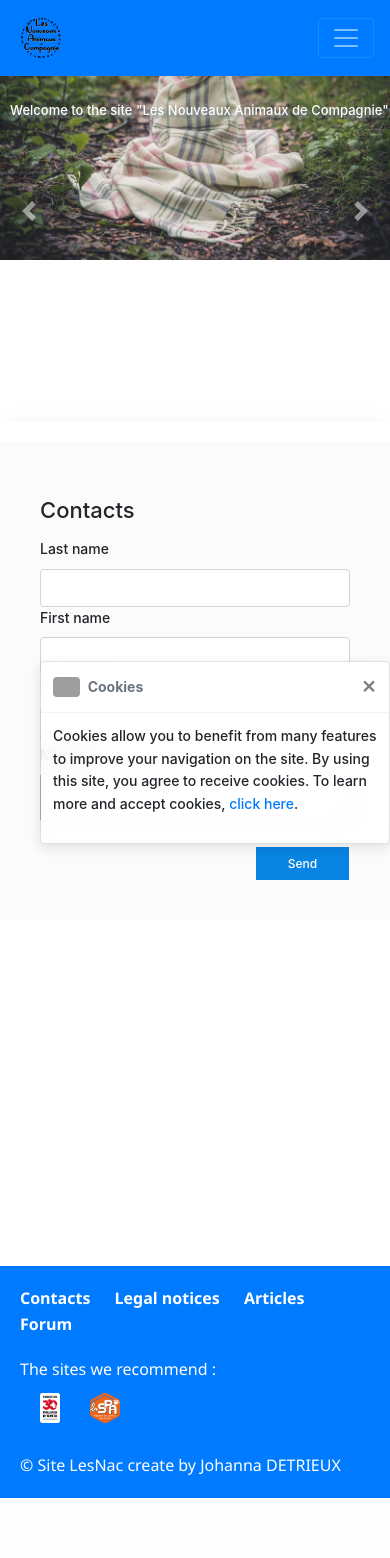
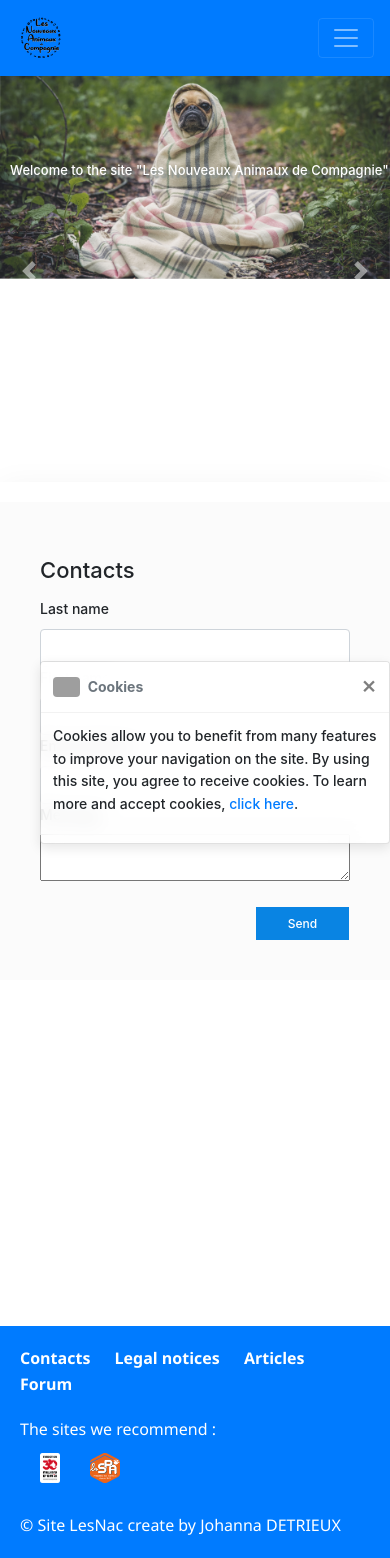
Before and after one commit to Jwana24/projet_afpa_2019, a Symfony app: template templates/general/index.html.twig in a window 390 px wide. Before the commit the page ends 1498 px from the top, so only its background shows below. Run offline with Twig, Linux system fonts and the light colour scheme; the template is opened without the code that fills it, so the values that code supplies are empty; form fields are guessed from the names that the template uses; some libraries are stand-ins or nearby versions; grey boxes are pictures that could not be loaded.

Commit message:
arrangement slider css responsive

```diff
--- a/public/CSS/style.css
+++ b/public/CSS/style.css
@@ -964,7 +964,11 @@ ion-icon[name=heart-empty]
 {
     /* HOMEPAGE */
 
-    #slider,
+    .slider-content
+    {
+        padding-top: 60px;
+    }
+
     .slide
     {
         width: 100%;
@@ -977,9 +981,30 @@ ion-icon[name=heart-empty]
         left: 10px;
     }
 
+    .homepage,
+    .article-box .article
+    {
+        flex-direction: column;
+    }
+
     .homepage
     {
-        flex-direction: column;
+        align-items: center;
+    }
+
+    .article-box
+    {
+        margin-left: 0;
+    }
+
+    .article-box .article
+    {
+        align-items: center;
+    }
+
+    .article-box .article .div-img
+    {
+        margin-bottom: 20px;
     }
 
     .sidebox
--- a/templates/forum/index.html.twig
+++ b/templates/forum/index.html.twig
@@ -7,7 +7,7 @@
 
         <div class="row justify-content-md-center">
             {% for post in posts %}
-                <div class="card border-light col-3" style="max-width: 18rem;">
+                <div class="card border-light col-12 col-md-6 col-lg-4">
                     <div class="card-header">
                         <p> {% trans %}Catégorie{% endtrans %} : {{post.categorie | trans}}</p>
                     </div>
--- a/templates/general/index.html.twig
+++ b/templates/general/index.html.twig
@@ -4,22 +4,22 @@
 
 {% block body %}
 
-    <header class="wrap">
+    <header class="wrap slider-content">
 
-            <div id="carouselExampleControls" class="carousel slide test" data-ride="carousel">
+            <div id="carouselExampleControls" class="carousel slide" data-ride="carousel">
 
                 <div class="carousel-inner">
                     <div class="carousel-item active">
                         <span>{% trans %}Bienvenue sur le site "Les Nouveaux Animaux de Compagnie"{% endtrans %}</span>
-                        <img src="{{ asset('images/pug.jpg') }}" class="d-block w-100" alt="Un carlin enroulé dans une couverture">
+                        <img src="{{ asset('images/pug.jpg') }}" class="d-block w-100 img-fluid" alt="Un carlin enroulé dans une couverture">
                     </div>
                     <div class="carousel-item">
                         <span class="span-cat">{% trans %}Retrouvez tous nos articles animaliers{% endtrans %}</span>
-                        <img src="{{ asset('images/cat.jpg') }}" class="d-block w-100" alt="Profil d'un chat">
+                        <img src="{{ asset('images/cat.jpg') }}" class="d-block w-100 img-fluid" alt="Profil d'un chat">
                     </div>
                     <div class="carousel-item">
                         <span>{% trans %}N'hésitez pas à faire un tour sur notre forum{% endtrans %}</span>
-                        <img src="{{ asset('images/foal.jpg') }}" class="d-block w-100" alt="Poulain couché dans l'herbe">
+                        <img src="{{ asset('images/foal.jpg') }}" class="d-block w-100 img-fluid" alt="Poulain couché dans l'herbe">
                     </div>
                 </div>
 
```
Also changed, not shown: src/Controller/DefaultController.php (+9 -4 lines), public/images/cat.jpg, public/images/foal.jpg, public/images/pug.jpg.
